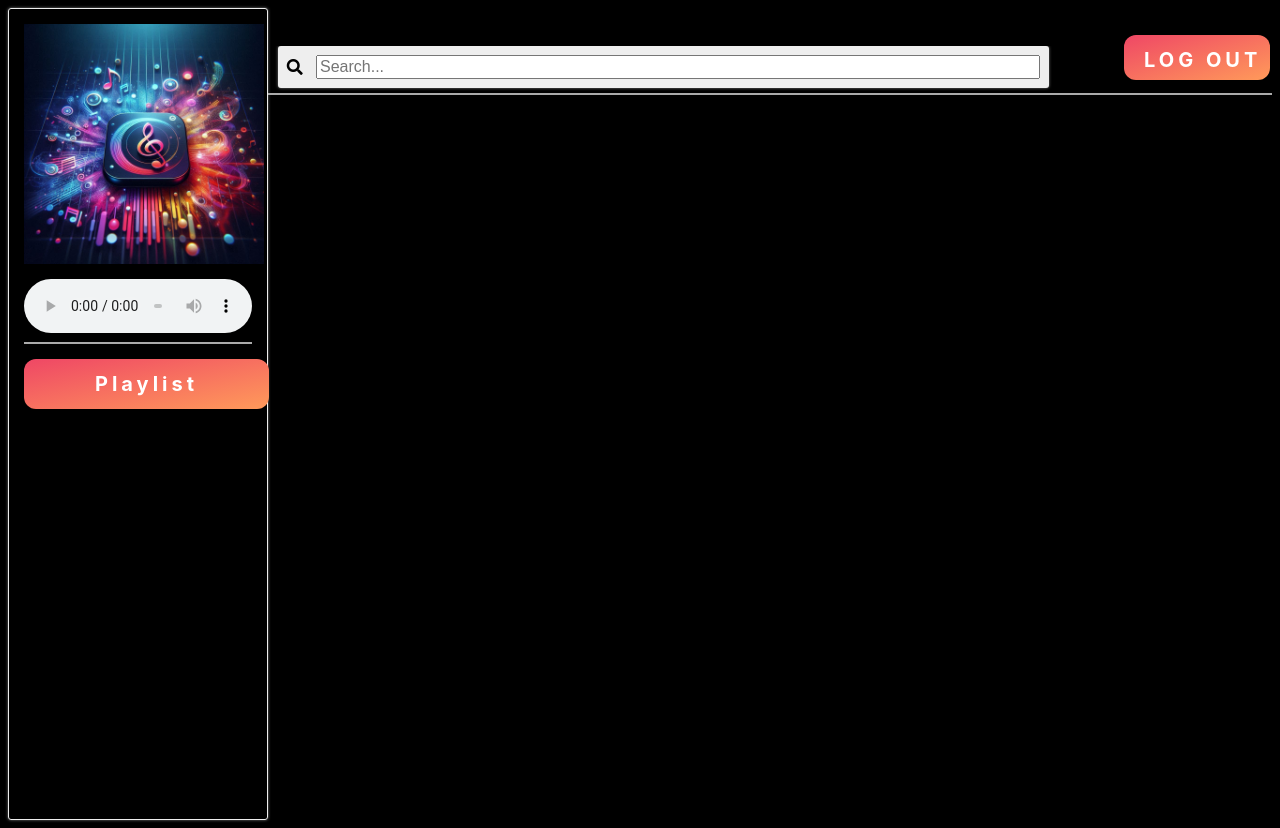
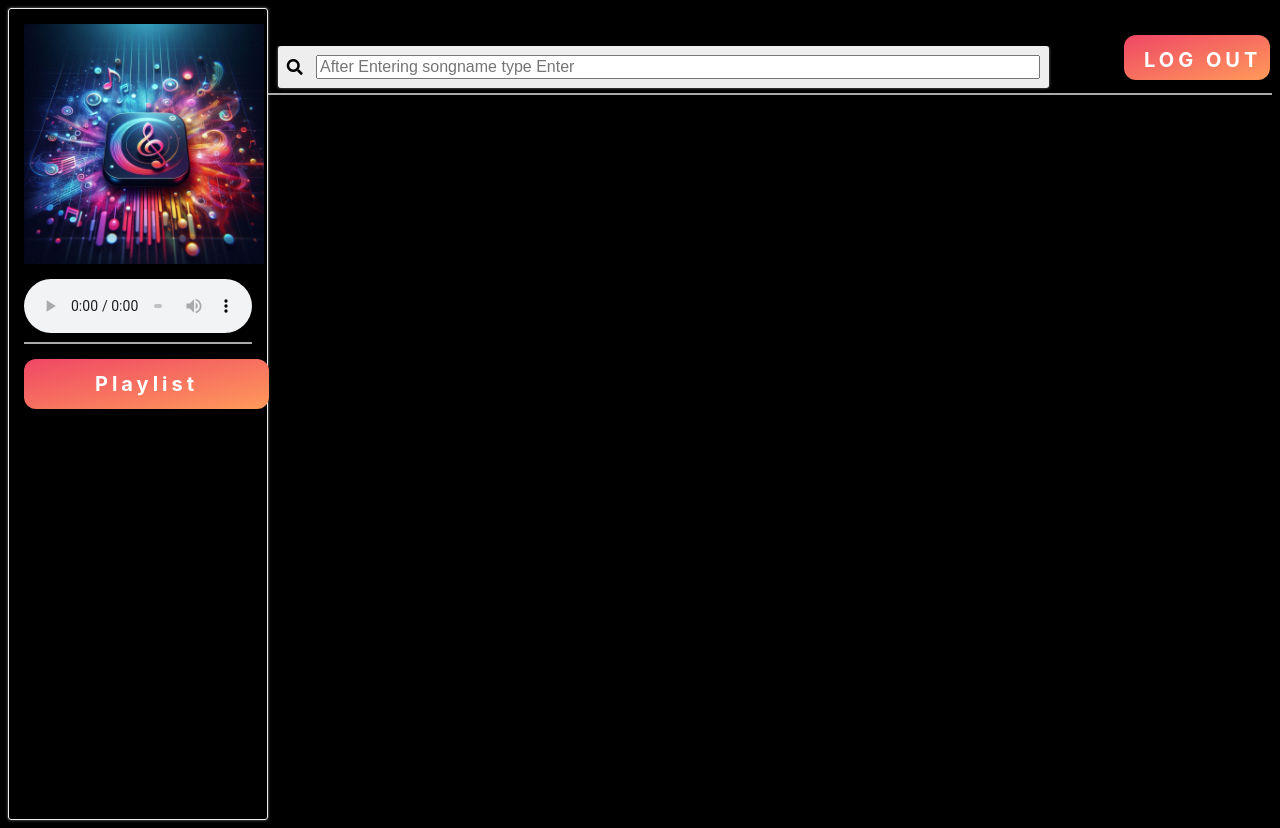
Before and after one commit to alien-cyber/delta_web_task3, a Flask app: page /dashboard in a window 1280 px wide. Run offline with Flask 3, Linux system fonts and the light colour scheme; some web fonts are replaced.

Commit message:
Update dashboard.html

```diff
--- a/templates/dashboard.html
+++ b/templates/dashboard.html
@@ -29,7 +29,8 @@
             <div style="display: flex;align-items: center;justify-content: space-between;">
             <div class="searchBar">
                 <i class="fas fa-search"></i>
-                <input style="font-size: medium;" placeholder="Search..." onchange="searchSongs()" id="Search" name="searchBar" type="text" />
+                                <input style="font-size: medium;" placeholder="After Entering songname type Enter" onchange="searchSongs()" id="Search" name="searchBar" type="text" />
+
 
 
             </div>
```
